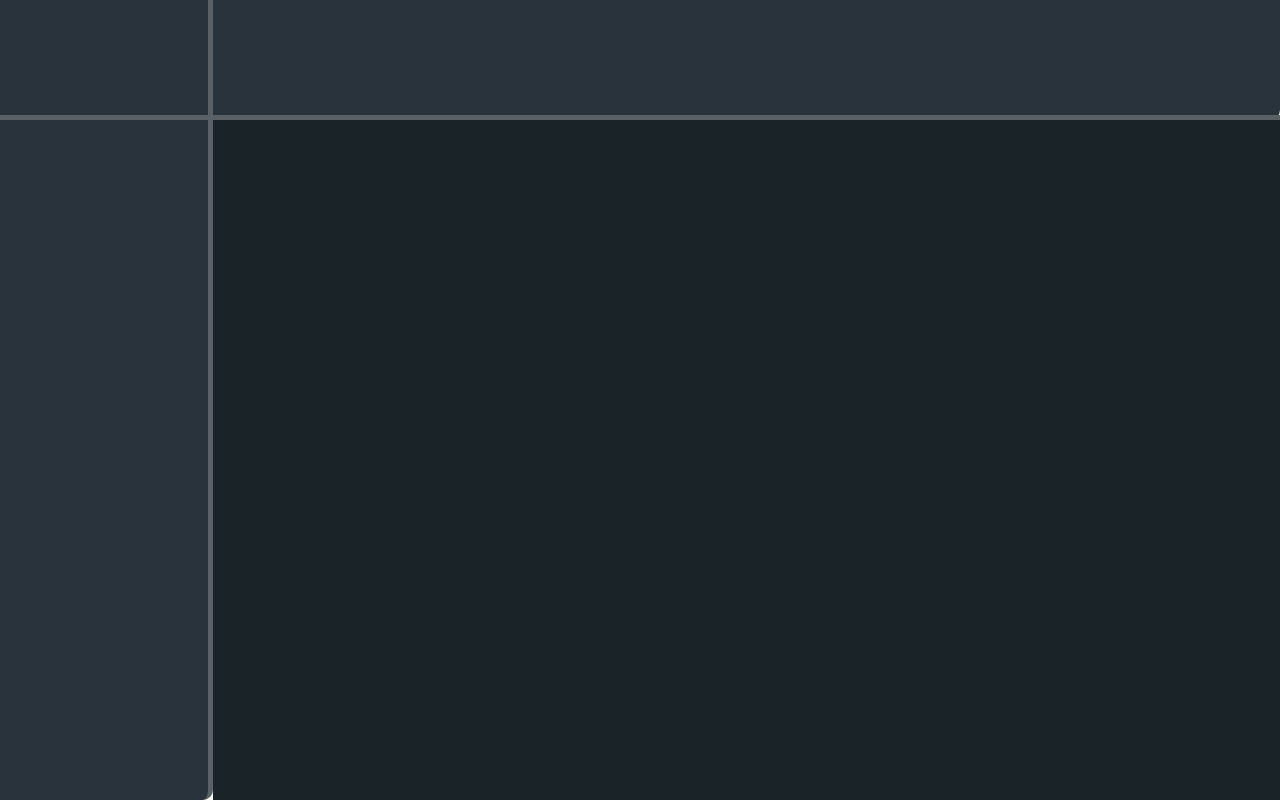
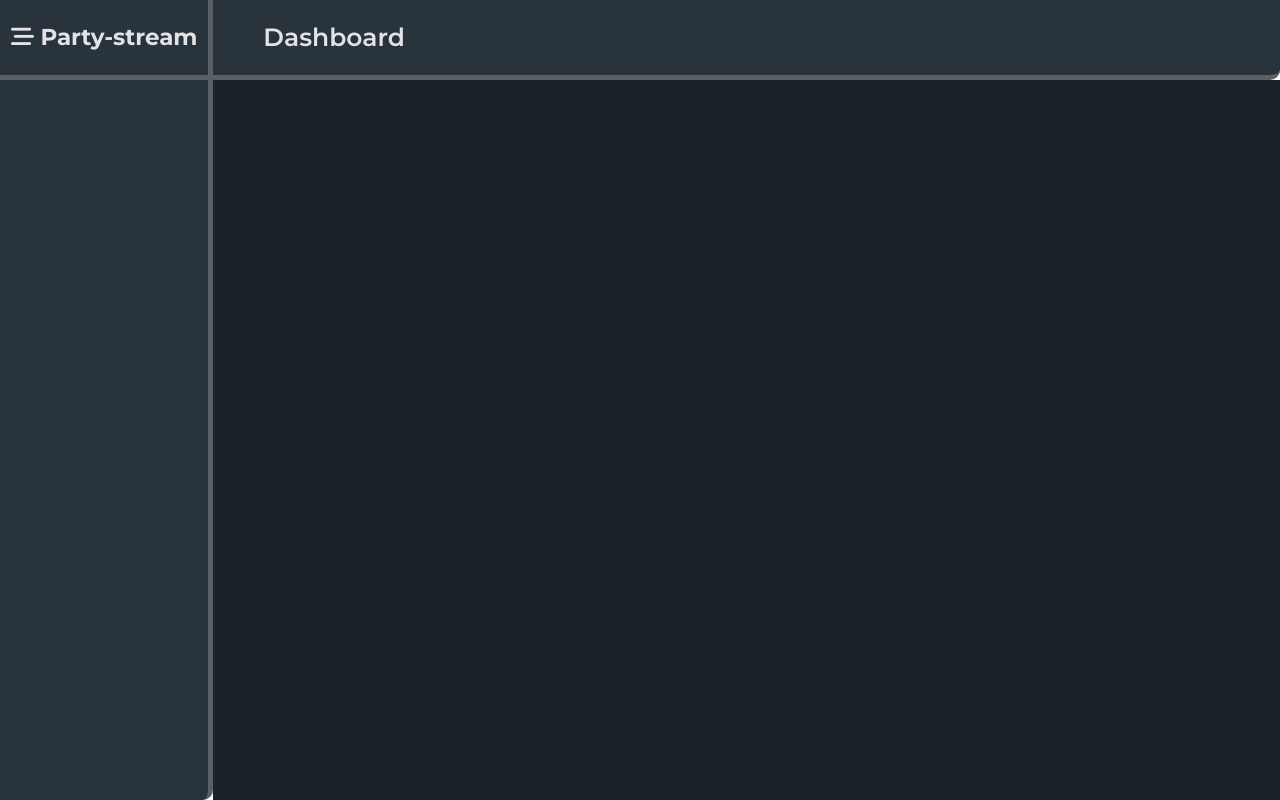
Before and after one commit to code-poltergeists/party-stream, a Vue app: page / in a window 1280 px wide. Built offline with nearby package versions, Linux system fonts and the light colour scheme.

Commit message:
better layout structure

```diff
--- a/public/index.html
+++ b/public/index.html
@@ -6,6 +6,8 @@
     <meta name="viewport" content="width=device-width,initial-scale=1.0">
     <link rel="icon" href="<%= BASE_URL %>favicon.ico">
     <link rel="stylesheet" href="https://stackpath.bootstrapcdn.com/bootstrap/4.3.1/css/bootstrap.min.css" integrity="sha384-ggOyR0iXCbMQv3Xipma34MD+dH/1fQ784/j6cY/iJTQUOhcWr7x9JvoRxT2MZw1T" crossorigin="anonymous">
+    <script src="https://kit.fontawesome.com/af7fe030b2.js"></script>
+    <link href="https://fonts.googleapis.com/css?family=Montserrat:300,600,700&display=swap" rel="stylesheet">
     <title>stream-party</title>
   </head>
   <body>
--- a/src/components/Dashboard.vue
+++ b/src/components/Dashboard.vue
@@ -18,6 +18,6 @@ export default class Dashboard extends Vue {
   background-color: #1A2328;
   color: white;
   width: 100%;
-  height: 85vh;
+  height: 100%;
 }
 </style>
--- a/src/components/Layout.vue
+++ b/src/components/Layout.vue
@@ -2,13 +2,14 @@
   <div id="layout" class="container-fluid">
     <div class="row no-gutters">
       <div class="col-2">
-        <div id="sidebar"></div>
+        <Logo />
+        <Sidebar/>
       </div>
       <div class="col-10">
-        <div id="topbar">
-          <div id="border"></div>
+        <Topbar />
+        <div id="view">
+          <router-view></router-view>
         </div>
-        <router-view/>
       </div>
     </div>
   </div>
@@ -16,8 +17,17 @@
 
 <script lang="ts">
 import { Component, Prop, Vue } from 'vue-property-decorator';
+import Sidebar from './Sidebar.vue';
+import Topbar from './Topbar.vue';
+import Logo from './Logo.vue';
 
-@Component
+@Component({
+  components: {
+    Sidebar,
+    Topbar,
+    Logo,
+  },
+})
 export default class Layout extends Vue {}
 </script>
 
@@ -28,26 +38,7 @@ export default class Layout extends Vue {}
   height: 100%;
 }
 
-#topbar {
-  background-color: #29333c;
-  height: 15vh;
-  border-bottom-right-radius: 10px;
-  position: relative;
-}
-
-#border {
-  border-bottom: 5px solid rgb(90, 97, 100);
-  position: absolute;
-  bottom: 0;
-  left: -20%;
-  right: 0;
-}
-
-#sidebar {
-  height: 100vh;
-  width: 100%;
-  background-color: #29333c;
-  border-right: 5px solid rgb(90, 97, 100);
-  border-bottom-right-radius: 10px;
+#view {
+  height: 90vh;
 }
 </style>
--- /dev/null
+++ b/src/components/Logo.vue
@@ -0,0 +1,37 @@
+<template>
+  <div id="logo-container">
+    <div id="logo">
+      <i class="fas fa-stream"></i>
+      Party-stream
+    </div>
+  </div>
+</template>
+
+<script lang="ts">
+import { Component, Prop, Vue } from 'vue-property-decorator';
+
+@Component
+export default class Logo extends Vue {}
+</script>
+
+<style scoped lang="scss">
+#logo-container {
+  height: 10vh;
+  width: 100%;
+  background-color: #29333c;
+  border-right: 5px solid rgb(90, 97, 100);
+  position: absolute;
+  color: #e3e3e3;
+  font-family: "Montserrat", sans-serif;
+  font-weight: 700;
+  font-size: 23px;
+  text-align: center;
+  display: flex;
+  align-items: center;
+  border-bottom: 5px solid rgb(90, 97, 100);
+}
+
+#logo {
+  width: 100%;
+}
+</style>
--- /dev/null
+++ b/src/components/Sidebar.vue
@@ -0,0 +1,24 @@
+<template>
+  <div id="sidebar">
+
+  </div>
+</template>
+
+<script lang="ts">
+import { Component, Prop, Vue } from 'vue-property-decorator';
+
+@Component
+export default class Sidebar extends Vue {}
+</script>
+
+<style scoped lang="scss">
+#sidebar {
+  height: 90vh;
+  width: 100%;
+  background-color: #29333c;
+  border-right: 5px solid rgb(90, 97, 100);
+  border-bottom-right-radius: 10px;
+  position: absolute;
+  top: 10vh;
+}
+</style>
--- /dev/null
+++ b/src/components/Topbar.vue
@@ -0,0 +1,31 @@
+<template>
+  <div id="topbar">
+    <div id="title">{{ $t(this.$route.name) }}</div>
+  </div>
+</template>
+
+<script lang="ts">
+import { Component, Prop, Vue } from 'vue-property-decorator';
+
+@Component
+export default class Topbar extends Vue {}
+</script>
+
+<style scoped lang="scss">
+#topbar {
+  background-color: #29333c;
+  height: 10vh;
+  border-bottom-right-radius: 10px;
+  display: flex;
+  align-items: center;
+  border-bottom: 5px solid rgb(90, 97, 100);
+  color: #e3e3e3;
+  font-family: "Montserrat", sans-serif;
+  font-weight: 600;
+  font-size: 25px;
+}
+
+#title {
+  margin-left: 50px;
+}
+</style>
--- /dev/null
+++ b/src/i18n.ts
@@ -0,0 +1,23 @@
+import Vue from 'vue';
+import VueI18n, { LocaleMessages } from 'vue-i18n';
+
+Vue.use(VueI18n);
+
+function loadLocaleMessages(): LocaleMessages {
+  const locales = require.context('./locales', true, /[A-Za-z0-9-_,\s]+\.json$/i);
+  const messages: LocaleMessages = {};
+  locales.keys().forEach((key) => {
+    const matched = key.match(/([A-Za-z0-9-_]+)\./i);
+    if (matched && matched.length > 1) {
+      const locale = matched[1];
+      messages[locale] = locales(key);
+    }
+  });
+  return messages;
+}
+
+export default new VueI18n({
+  locale: process.env.VUE_APP_I18N_LOCALE || 'en',
+  fallbackLocale: process.env.VUE_APP_I18N_FALLBACK_LOCALE || 'en',
+  messages: loadLocaleMessages(),
+});
--- /dev/null
+++ b/src/locales/en.json
@@ -0,0 +1,3 @@
+{
+  "dashboard": "Dashboard"
+}
--- a/src/main.ts
+++ b/src/main.ts
@@ -2,11 +2,13 @@ import Vue from 'vue';
 import App from './App.vue';
 import store from './store';
 import router from './router';
+import i18n from './i18n';
 
 Vue.config.productionTip = false;
 
 new Vue({
   store,
   router,
+  i18n,
   render: (h) => h(App),
 }).$mount('#app');
--- a/tsconfig.json
+++ b/tsconfig.json
@@ -12,6 +12,10 @@
     "sourceMap": true,
     "baseUrl": ".",
     "types": [
+      "webpack-env",
+      "webpack",
+      "webpack-env",
+      "webpack",
       "webpack-env"
     ],
     "paths": {
--- /dev/null
+++ b/vue.config.js
@@ -0,0 +1,10 @@
+module.exports = {
+  pluginOptions: {
+    i18n: {
+      locale: 'en',
+      fallbackLocale: 'en',
+      localeDir: 'locales',
+      enableInSFC: true
+    }
+  }
+}
```
Also changed, not shown: package.json (+6 -1 lines), 2 other files (tests, documents, lock files or other folders).
